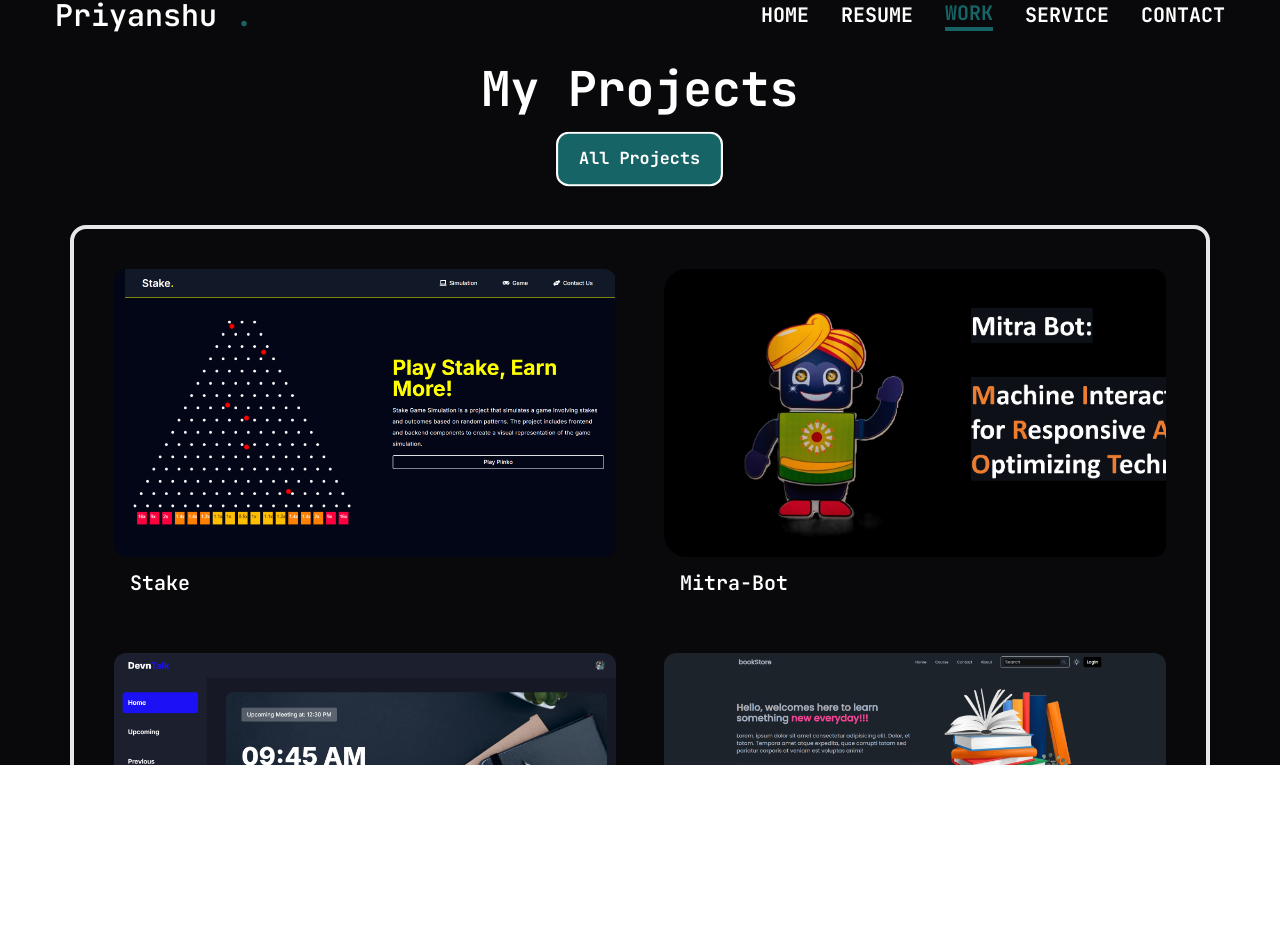
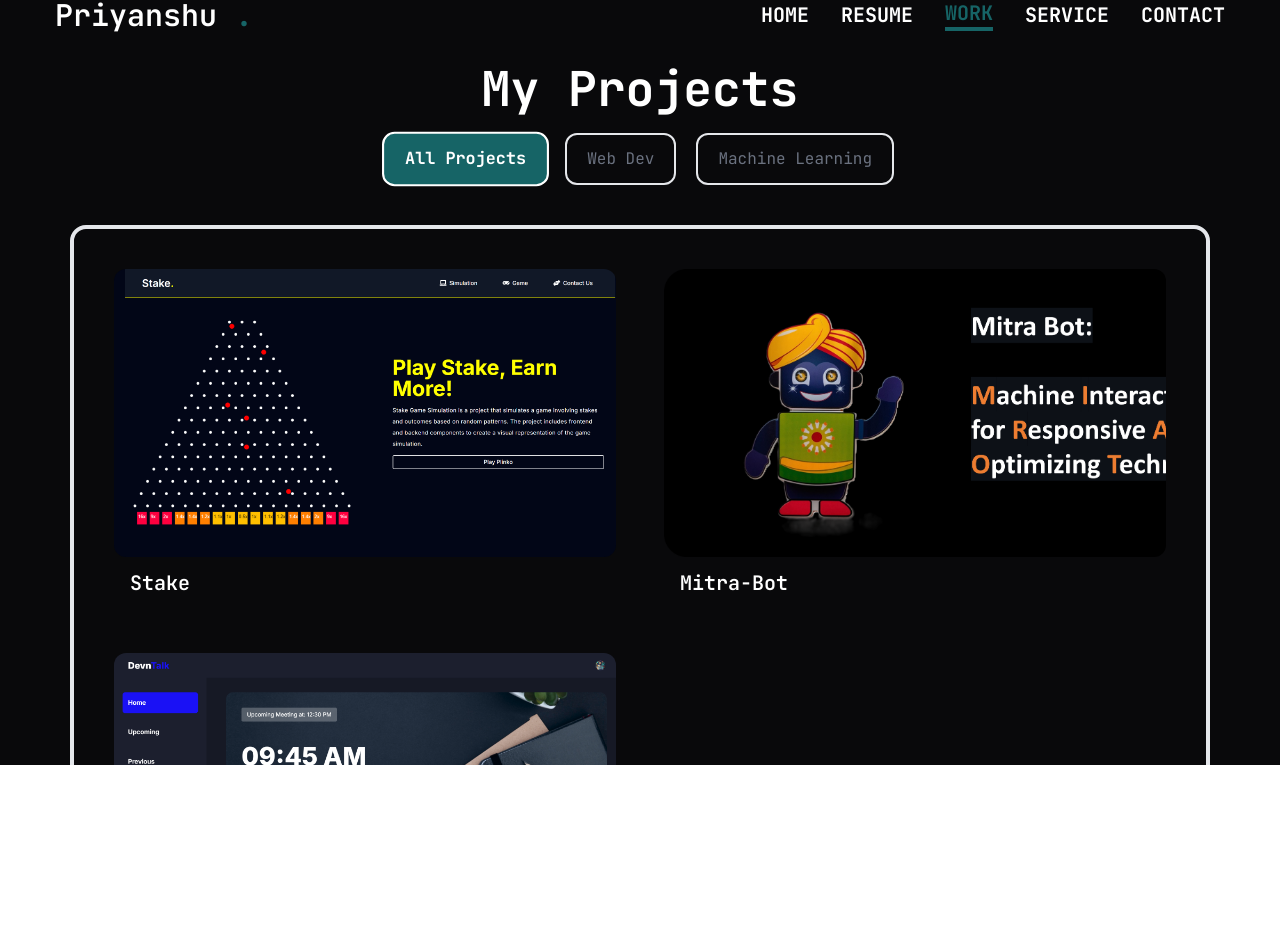
Before and after one commit to Coderx85/Portfolio, a Next.js app: page /work in a window 1280 px wide. Shown: the part 35-987 px from the top of the page. Built offline with nearby package versions, Linux system fonts and the light colour scheme.

Commit message:
Add new project tags

```diff
--- a/src/components/project/ProjectSection.tsx
+++ b/src/components/project/ProjectSection.tsx
@@ -11,6 +11,14 @@ const project: ProjectTagProps[] = [
         tag: "All",
         name: "All Projects",
     },
+    {
+        tag: "WeD",
+        name: "Web Dev",
+    },
+    {
+        tag: "ML",
+        name: "Machine Learning",
+    }
 ]
 
 const ProjectSection = () => {
--- a/src/constants/index.ts
+++ b/src/constants/index.ts
@@ -271,20 +271,20 @@ export const Project_Data: ProjectProps[] = [
     contributionType: "Solo",
     duration: "1 week"
   },
-  {
-    id: 15,
-    title: "CodexSphere",
-    description: "CodexSphere is a web application built using Vite.js and Node.js that offers a platform for selling and accessing a wide range of books. Whether you're looking to purchase books or access free resources, CodexSphere provides a convenient and user-friendly experience.",
-    imgUrl: "/images/projects/15.png",
-    tag: ["All","Web"],
-    gitUrl: "https://github.com/coderx85/CodexSpehere.git",
-    previewUrl: "https://codexsphere.vercel.app/",
-    techStack: ["Vite.js", "Node.js", "Express", "MongoDB", "Tailwind CSS", "TypeScript", "Authjs", "Openai", "gtts"],
-    challengesFaced: ["Challenge 1", "Challenge 2"],
-    lessonsLearned: ["Lesson 1", "Lesson 2"],
-    contributionType: "Solo",
-    duration: "1 month",
-  },
+  // {
+  //   id: 15,
+  //   title: "CodexSphere",
+  //   description: "CodexSphere is a web application built using Vite.js and Node.js that offers a platform for selling and accessing a wide range of books. Whether you're looking to purchase books or access free resources, CodexSphere provides a convenient and user-friendly experience.",
+  //   imgUrl: "/images/projects/15.png",
+  //   tag: ["All","Web"],
+  //   gitUrl: "https://github.com/coderx85/CodexSpehere.git",
+  //   previewUrl: "https://codexsphere.vercel.app/",
+  //   techStack: ["Vite.js", "Node.js", "Express", "MongoDB", "Tailwind CSS", "TypeScript", "Authjs", "Openai", "gtts"],
+  //   challengesFaced: ["Challenge 1", "Challenge 2"],
+  //   lessonsLearned: ["Lesson 1", "Lesson 2"],
+  //   contributionType: "Solo",
+  //   duration: "1 month",
+  // },
   {
     id: 16,
     title: "DevnTalk",
```
